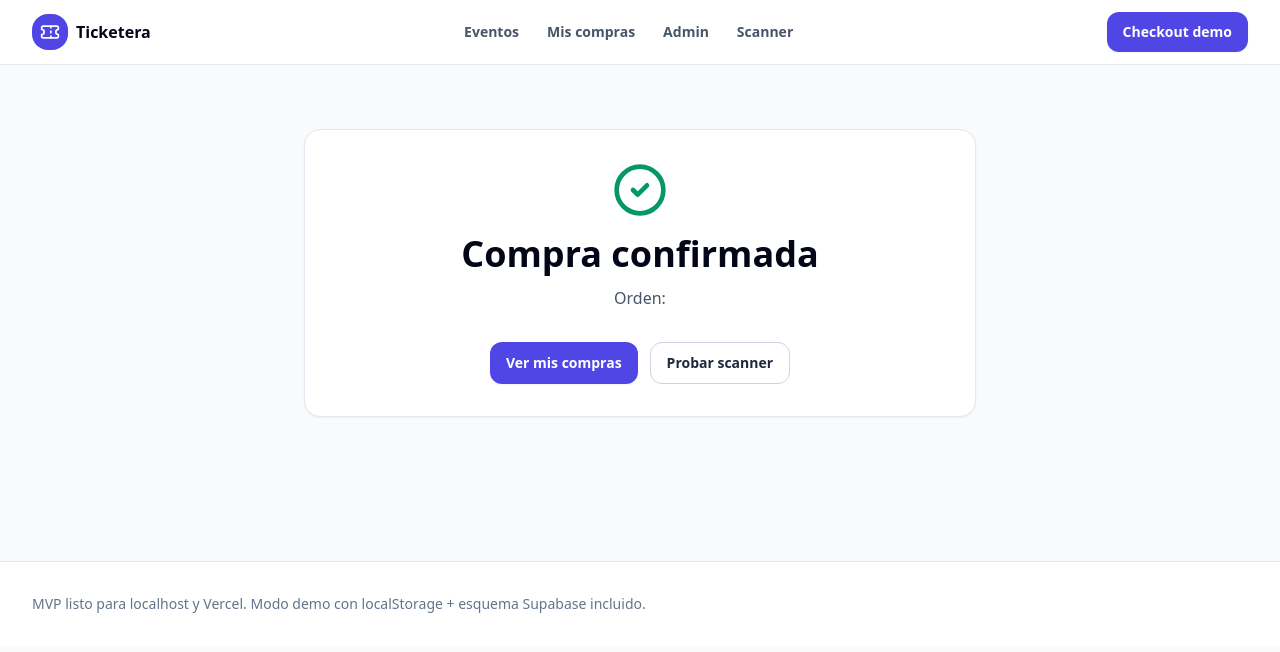
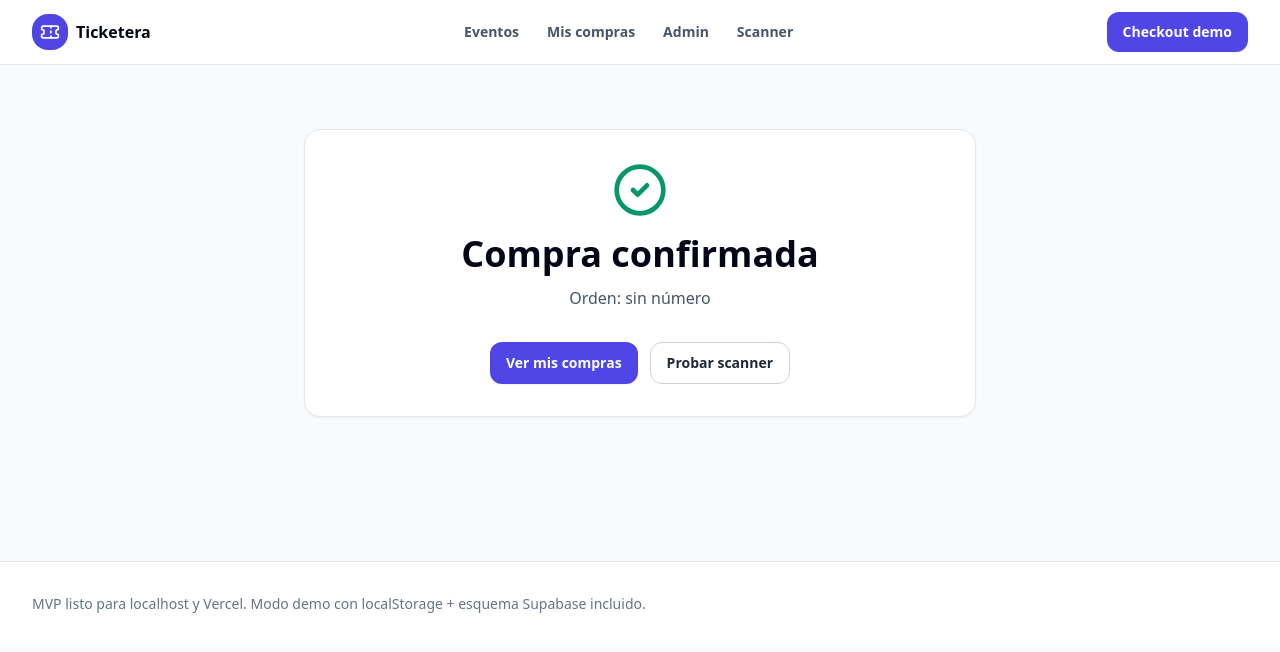
Before and after one commit to tatofa/tiketera, a Next.js app: page /checkout/exito in a window 1280 px wide. Shown: the top 652 px of the page. Built offline with nearby package versions, Linux system fonts and the light colour scheme.

Commit message:
Fix checkout success suspense boundary on feature branch

```diff
--- a/app/checkout/exito/page.tsx
+++ b/app/checkout/exito/page.tsx
@@ -1,9 +1,33 @@
 'use client';
+
 import Link from 'next/link';
+import { Suspense } from 'react';
 import { useSearchParams } from 'next/navigation';
 import { CheckCircle2 } from 'lucide-react';
 
+function SuccessContent() {
+  const params = useSearchParams();
+  const order = params.get('order');
+
+  return (
+    <section className="container-page py-16">
+      <div className="card mx-auto max-w-2xl p-8 text-center">
+        <CheckCircle2 className="mx-auto text-emerald-600" size={56} />
+        <h1 className="mt-4 text-4xl font-black">Compra confirmada</h1>
+        <p className="mt-3 text-slate-600">Orden: {order ?? 'sin número'}</p>
+        <div className="mt-8 flex justify-center gap-3">
+          <Link href="/mi-cuenta/compras" className="btn-primary">Ver mis compras</Link>
+          <Link href="/scanner" className="btn-secondary">Probar scanner</Link>
+        </div>
+      </div>
+    </section>
+  );
+}
+
 export default function SuccessPage() {
-  const params = useSearchParams();
-  return <section className="container-page py-16"><div className="card mx-auto max-w-2xl p-8 text-center"><CheckCircle2 className="mx-auto text-emerald-600" size={56} /><h1 className="mt-4 text-4xl font-black">Compra confirmada</h1><p className="mt-3 text-slate-600">Orden: {params.get('order')}</p><div className="mt-8 flex justify-center gap-3"><Link href="/mi-cuenta/compras" className="btn-primary">Ver mis compras</Link><Link href="/scanner" className="btn-secondary">Probar scanner</Link></div></div></section>;
+  return (
+    <Suspense fallback={<div className="container-page py-16">Cargando compra...</div>}>
+      <SuccessContent />
+    </Suspense>
+  );
 }
```
